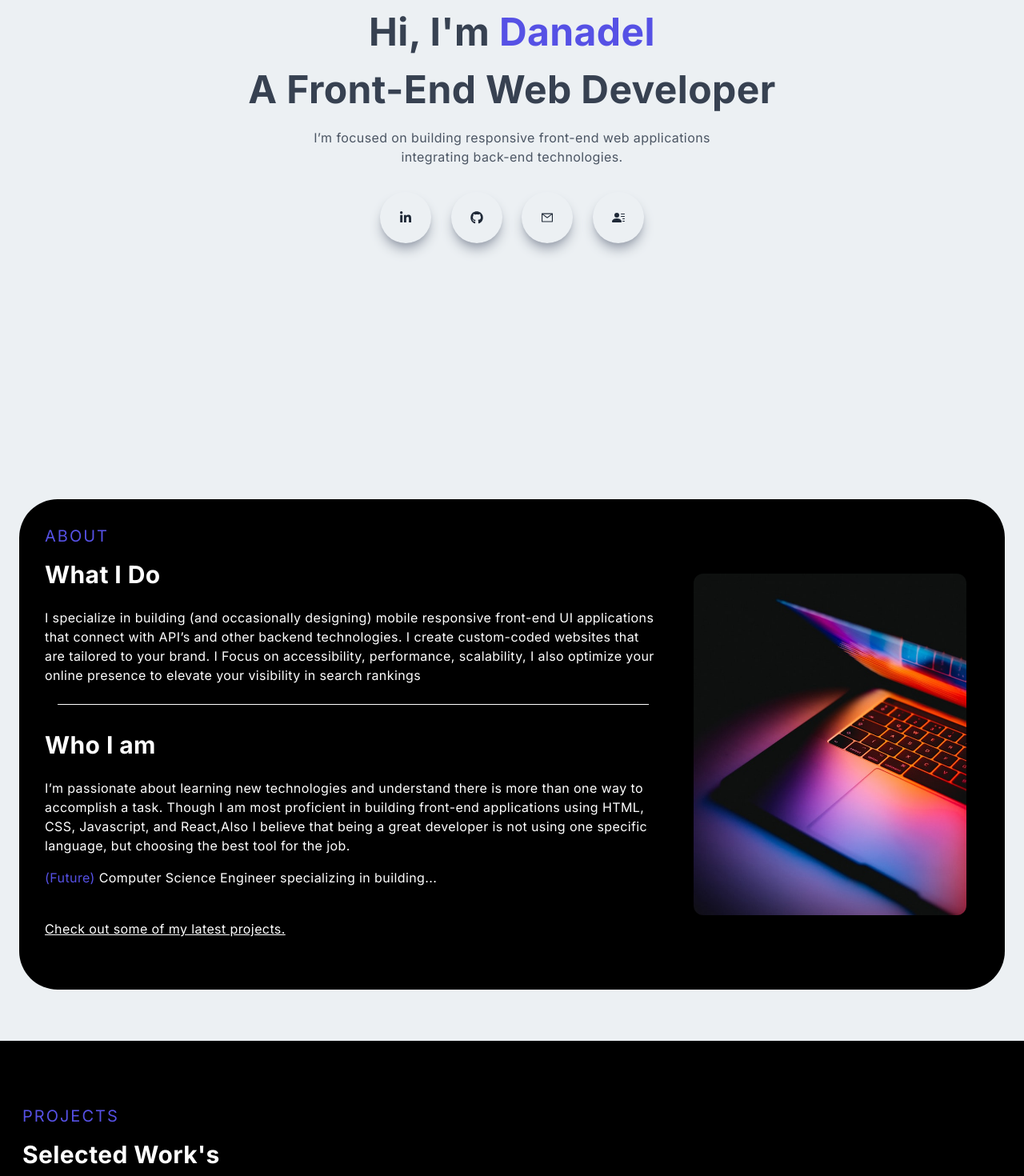
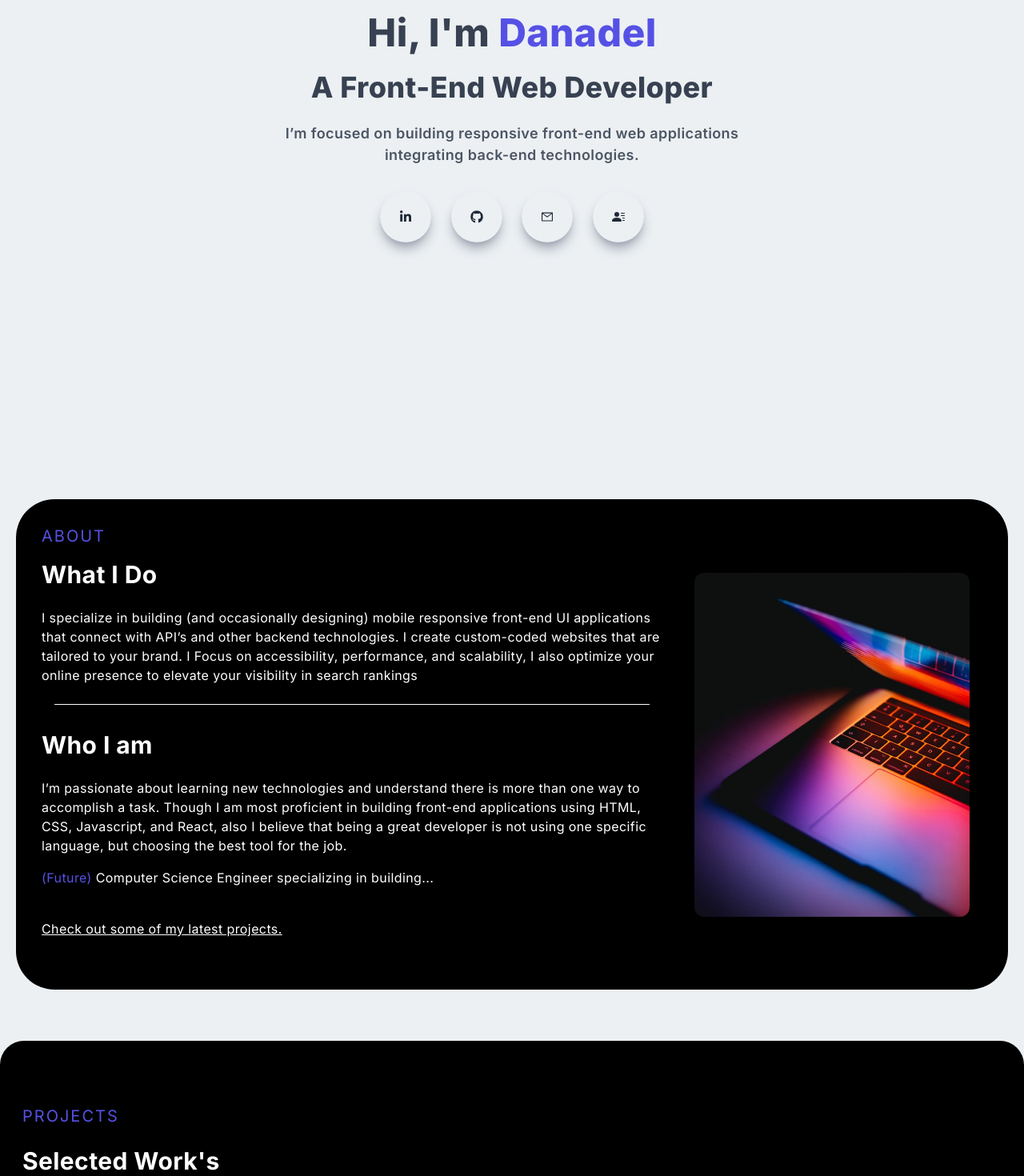
Before and after one commit to AgredaLuis/portfolio-next, a Next.js app: page / in a window 1280 px wide. Shown: the part 240-1710 px from the top of the page at 80% size. Built offline with nearby package versions, Linux system fonts and the light colour scheme.

Commit message:
Fix navbar mobile

```diff
--- a/src/components/About.tsx
+++ b/src/components/About.tsx
@@ -4,7 +4,7 @@ import Link from "next/link";
 
 const About = () => {
   return (
-    <div id="about" className="w-full px-4 flex items-center py-16 md:px-6">
+    <div id="about" className="w-full px-4 flex items-center py-16 md:px-4">
       <div className="max-w-[1240px] m-auto md:grid grid-cols-3 gap-6 bg-black p-8 rounded-[3rem] ">
         <div className="col-span-2 ">
           <p className="uppercase text-xl tracking-widest text-[#5651e5]">
@@ -15,22 +15,24 @@ const About = () => {
             I specialize in building (and occasionally designing) mobile
             responsive front-end UI applications that connect with API’s and
             other backend technologies. I create custom-coded websites that are
-            tailored to your brand. I Focus on accessibility, performance,
-            scalability, I also optimize your online presence to elevate
-            your visibility in search rankings
+            tailored to your brand. I Focus on accessibility, performance, and
+            scalability, I also optimize your online presence to elevate your
+            visibility in search rankings
           </p>
           <div className="m-4 h-px bg-white"></div>
           <h2 className="py-4 text-white">Who I am</h2>
           <p className="py-2 text-white">
-            I’m passionate about learning
-            new technologies and understand there is more than one way to
-            accomplish a task. Though I am most proficient in building front-end
-            applications using HTML, CSS, Javascript, and React,Also I believe
-            that being a great developer is not using one specific language, but
-            choosing the best tool for the job.
+            I’m passionate about learning new technologies and understand there
+            is more than one way to accomplish a task. Though I am most
+            proficient in building front-end applications using HTML, CSS,
+            Javascript, and React, also I believe that being a great developer
+            is not using one specific language, but choosing the best tool for
+            the job.
           </p>
-          <p className="py-2 text-white"><span className="text-[#5651e5] ">(Future)</span> Computer Science
-            Engineer specializing in building...  </p>
+          <p className="py-2 text-white">
+            <span className="text-[#5651e5] ">(Future)</span> Computer Science
+            Engineer specializing in building...{" "}
+          </p>
           <Link href="/#projects" className="p-2">
             <p className="py-2 text-white underline cursor-pointer">
               Check out some of my latest projects.
--- a/src/components/Main.tsx
+++ b/src/components/Main.tsx
@@ -1,48 +1,37 @@
-import Link from 'next/link';
-import React from 'react';
-import { AiOutlineMail } from 'react-icons/ai';
-import { BsFillPersonLinesFill } from 'react-icons/bs';
-import { FaGithub, FaLinkedinIn } from 'react-icons/fa';
+import Link from "next/link";
+import React from "react";
+import { AiOutlineMail } from "react-icons/ai";
+import { BsFillPersonLinesFill } from "react-icons/bs";
+import { FaGithub, FaLinkedinIn } from "react-icons/fa";
 
 const Main = () => {
   return (
-    <div id='home' className='w-full h-screen text-center'>
-      <div className='max-w-[1240px] w-full h-full mx-auto p-2 flex justify-center items-center'>
-        <div>
-          <h1 className='py-4 text-gray-700'>
-            Hi, I&#39;m <span className='text-[#5651e5]'> Danadel</span>
+    <div id="home" className="w-full h-screen text-center">
+      <div className="max-w-[1240px] w-full h-full mx-auto p-4 flex justify-center items-center">
+        <div className="">
+          <h1 className="py-4 text-gray-700 text-5xl font-extrabold">
+            Hi, I&#39;m <span className="text-[#5651e5]"> Danadel</span>
           </h1>
-          <h1 className='py-2 text-gray-700'>A Front-End Web Developer</h1>
-          <p className='py-4 text-gray-600 sm:max-w-[70%] m-auto'>
+          <h2 className="py-2 text-gray-700 text-4xl font-extrabold">A Front-End Web Developer</h2>
+          <p className="py-4 text-gray-600 sm:max-w-[70%] m-auto text-[18px] font-semibold">
             I’m focused on building responsive front-end web applications
             integrating back-end technologies.
           </p>
-          <div className='flex items-center justify-between max-w-[330px] m-auto py-4'>
-            <a
-              href='https://www.linkedin.com/in/clint-briley-50056920a/'
-              target='_blank'
-              rel='noreferrer'
-            >
-              <div className='rounded-full shadow-lg shadow-gray-400 p-6 cursor-pointer hover:scale-110 ease-in duration-300'>
-                <FaLinkedinIn />
-              </div>
-            </a>
-            <a
-              href='https://github.com/fireclint'
-              target='_blank'
-              rel='noreferrer'
-            >
-              <div className='rounded-full shadow-lg shadow-gray-400 p-6 cursor-pointer hover:scale-110 ease-in duration-300'>
-                <FaGithub />
-              </div>
-            </a>
-            <Link href='/#contact'>
-              <div className='rounded-full shadow-lg shadow-gray-400 p-6 cursor-pointer hover:scale-110 ease-in duration-300'>
+          <div className="flex items-center justify-between max-w-[330px] m-auto py-4">
+            <div className="rounded-full shadow-lg shadow-gray-400 p-6 cursor-pointer hover:scale-110 ease-in duration-300">
+              <FaLinkedinIn />
+            </div>
+
+            <div className="rounded-full shadow-lg shadow-gray-400 p-6 cursor-pointer hover:scale-110 ease-in duration-300">
+              <FaGithub />
+            </div>
+            <Link href="/#contact">
+              <div className="rounded-full shadow-lg shadow-gray-400 p-6 cursor-pointer hover:scale-110 ease-in duration-300">
                 <AiOutlineMail />
               </div>
             </Link>
-            <Link href='/resume'>
-              <div className='rounded-full shadow-lg shadow-gray-400 p-6 cursor-pointer hover:scale-110 ease-in duration-300'>
+            <Link href="/resume">
+              <div className="rounded-full shadow-lg shadow-gray-400 p-6 cursor-pointer hover:scale-110 ease-in duration-300">
                 <BsFillPersonLinesFill />
               </div>
             </Link>
--- a/src/components/Navbar.tsx
+++ b/src/components/Navbar.tsx
@@ -2,19 +2,26 @@
 import { motion, useCycle, AnimatePresence, MotionConfig } from "framer-motion";
 import Link from "next/link";
 import { useState } from "react";
+import { AiOutlineMail } from "react-icons/ai";
+import { BsFillPersonLinesFill } from "react-icons/bs";
+import { FaGithub, FaLinkedinIn } from "react-icons/fa";
 
 const Navbar = () => {
   const [mobileNav, toggleOpen] = useCycle(false, true);
   const [navOpen, setNavOpen] = useState(false);
 
   return (
-    <nav className=" fixed w-full z-30 flex justify-center pt-7 md:pt-[25px] xl:pt-4 bg-transparen">
-      <div className="w-[78%] bg-black h-30 rounded-full flex items-center justify-between py-3 md:py-3 xl:py-[16px] px-8 text-white">
+    <nav className="fixed w-full z-10 flex justify-center pt-7 md:pt-[25px] xl:pt-4 bg-transparen">
+      <div className="w-[78%] z-20 bg-black h-30 rounded-full flex items-center justify-between py-3 md:py-3 xl:py-[16px] px-8 text-white">
         <div className="text-md sm:hidden">DA</div>
         <div className="hidden sm:block">Danadel</div>
         <ul className="hidden md:flex gap-4">
-          <li><Link href="/#about">About</Link></li>
-          <li><Link href="/#projects">Projects</Link></li>
+          <li>
+            <Link href="/#about">About</Link>
+          </li>
+          <li>
+            <Link href="/#projects">Projects</Link>
+          </li>
           <li>Skills</li>
         </ul>
         <div className="flex gap-4">
@@ -80,7 +87,7 @@ const Navbar = () => {
               initial="closed"
               animate="open"
               exit="closed"
-              className="fixed h-screen inset-0 bg-blue-600 space-y-10 p-6 flex flex-col justify-center"
+              className="fixed top-0 h-screen w-screen bg-blue-600 p-6 flex flex-col justify-center"
             >
               <motion.div
                 variants={{
@@ -93,7 +100,9 @@ const Navbar = () => {
                   <li className="py-4 text-4xl font-bold text-white">
                     Projects
                   </li>
-                  <li className="py-4 text-4xl font-bold text-white">Contact</li>
+                  <li className="py-4 text-4xl font-bold text-white">
+                    Contact
+                  </li>
                 </ul>
               </motion.div>
               <motion.div
@@ -114,17 +123,26 @@ const Navbar = () => {
                     opacity: 1,
                   },
                 }}
-                className="list-none flex justify-center gap-x-4"
+                className="list-none flex justify-center"
               >
-                <li>
-                  <div className="bg-white rounded-lg w-8 h-8"></div>
-                </li>
-                <li>
-                  <div className="bg-white rounded-lg w-8 h-8"></div>
-                </li>
-                <li>
-                  <div className="bg-white rounded-lg w-8 h-8"></div>
-                </li>
+                <div className="flex items-center justify-between max-w-[330px] m-auto py-4 gap-x-4">
+                  <div className="bg-[#ecf0f3] rounded-full shadow-lg shadow-gray-400 p-6 cursor-pointer hover:scale-110 ease-in duration-300">
+                    <FaLinkedinIn />
+                  </div>
+                  <div className="bg-[#ecf0f3] rounded-full shadow-lg shadow-gray-400 p-6 cursor-pointer hover:scale-110 ease-in duration-300">
+                    <FaGithub />
+                  </div>
+                  <Link href="/#contact">
+                    <div className="bg-[#ecf0f3] rounded-full shadow-lg shadow-gray-400 p-6 cursor-pointer hover:scale-110 ease-in duration-300">
+                      <AiOutlineMail />
+                    </div>
+                  </Link>
+                  <Link href="/resume">
+                    <div className="bg-[#ecf0f3] rounded-full shadow-lg shadow-gray-400 p-6 cursor-pointer hover:scale-110 ease-in duration-300">
+                      <BsFillPersonLinesFill />
+                    </div>
+                  </Link>
+                </div>
               </motion.ul>
             </motion.div>
           </MotionConfig>
--- a/src/components/Projects.tsx
+++ b/src/components/Projects.tsx
@@ -5,17 +5,17 @@ import ProjectItem from "./ProjectItem";
 
 const Projects = () => {
   return (
-    <div id="projects" className="w-full py-4 bg-black text-white">
+    <div id="projects" className="w-full py-4 bg-black rounded-t-[30px] text-white">
       <div className="max-w-[1240px] mx-auto px-2 py-16">
         <p className="text-xl tracking-widest uppercase text-[#5651e5]">
           Projects
         </p>
-        <h2 className="py-4">Selected Work&apos;s</h2>
+        <h2 className="py-6 ">Selected Work&apos;s</h2>
         <div className="grid md:grid-cols-2 gap-8">
           <ProjectItem
-            title="Property Finder"
+            title="Gericht Restaurant"
             backgroundImg="/restaurante.png"
-            projectUrl="/property"
+            projectUrl="/restaurant"
             tech="React JS"
           />
           <ProjectItem
@@ -26,9 +26,9 @@ const Projects = () => {
             tech="Next Js"
           />
           <ProjectItem
-            title="Crypto App"
+            title="Meals App"
             backgroundImg="/mealsApp.png"
-            projectUrl="/crypto"
+            projectUrl="/SocialMedia"
             tech="React JS"
           />
           {/*
```
Also changed, not shown: src/components/ProjectItem.tsx (+7 -4 lines).
